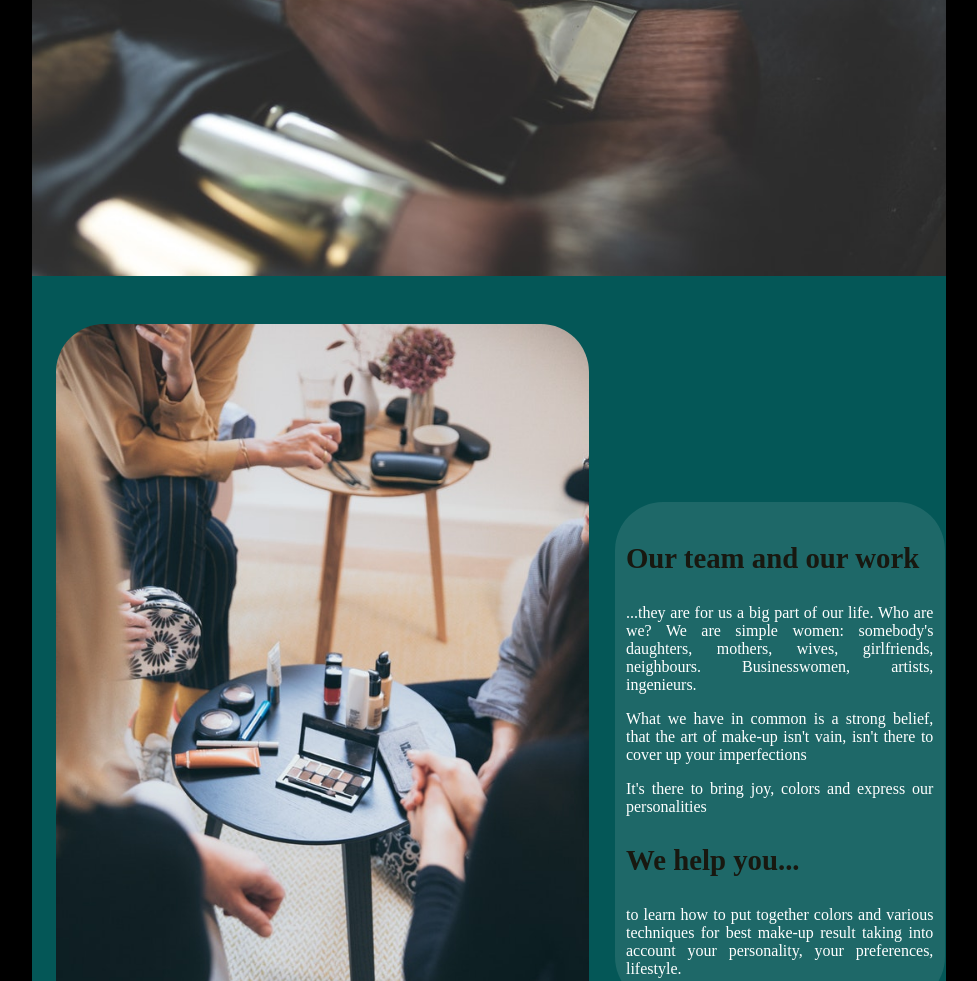
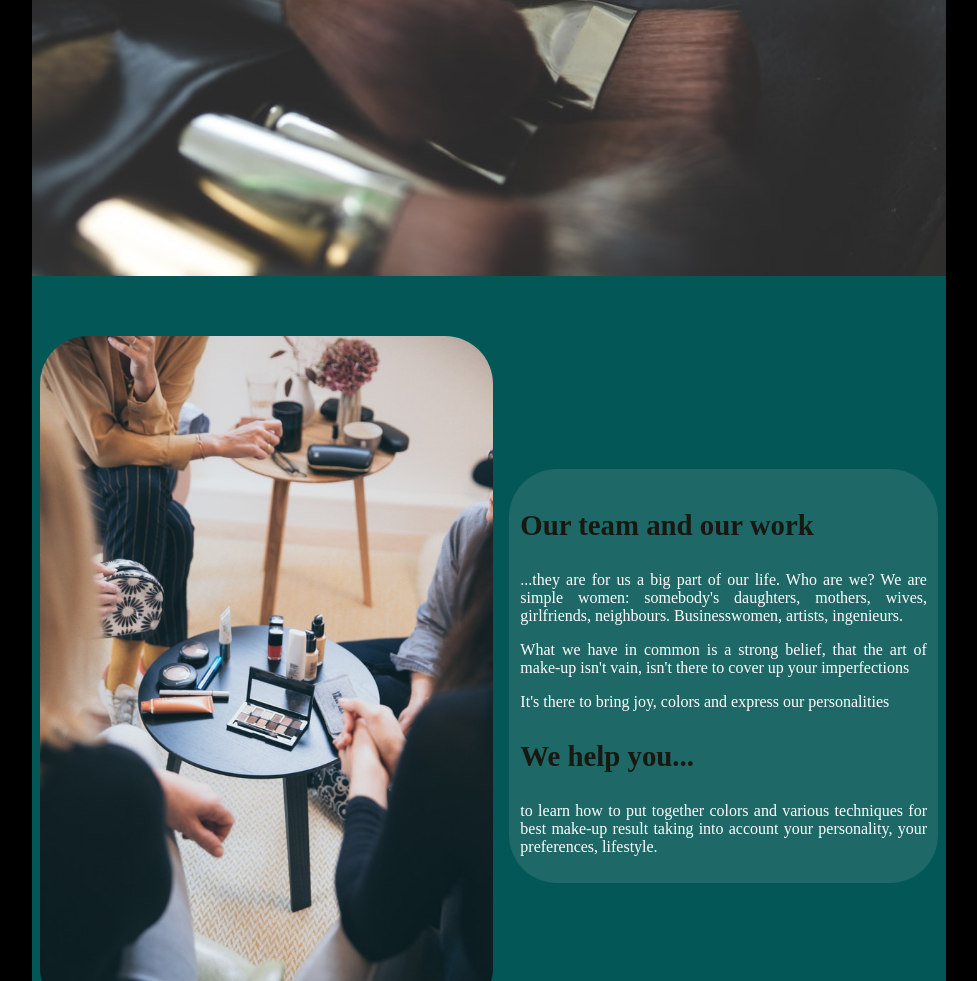
Before and after one commit to zh-betina/UDACITY---Landing-Page, a plain HTML site: page index.html in a window 1280 px wide. Shown: the part 524-1505 px from the top of the page, without its empty margins (151-1128 px from the left). Drawn offline with Linux system fonts and the light colour scheme.

Commit message:
Modify margins for #section0.

```diff
--- a/css/styles.css
+++ b/css/styles.css
@@ -116,8 +116,9 @@ nav {
   display: flex;
   flex-direction: row;
   flex-wrap: no-wrap;
-  justify-content: space-between;
-  align-items: flex-start;
+  align-items: center;
+  align-content: space-around;
+  justify-content: space-around;
   min-height: 100vh;
   height: auto;
   max-width: 100vw;
@@ -127,21 +128,18 @@ nav {
 .section0-box {
 
   padding: 0.7em;
-  margin: 4em 0.1em 0.3em 0.1em;
+  margin: 0.5em;
   text-align: justify;
-  align-self: center;
 
 }
 
 .about-pic {
 
   min-height: 80vh;
-  max-height: 100vh;
-  max-width: 100vw;
-  width: auto;
-  align-self: center;
-  margin: 3em 1.5em 3em 1.5em;
+  max-height: 85vh;
+  max-width: 80vw;
   border-radius: 3em;
+  margin: 0.5em;
 }
 
 /*---------------------------Section 1 -> Offer------------------------------*/
```
